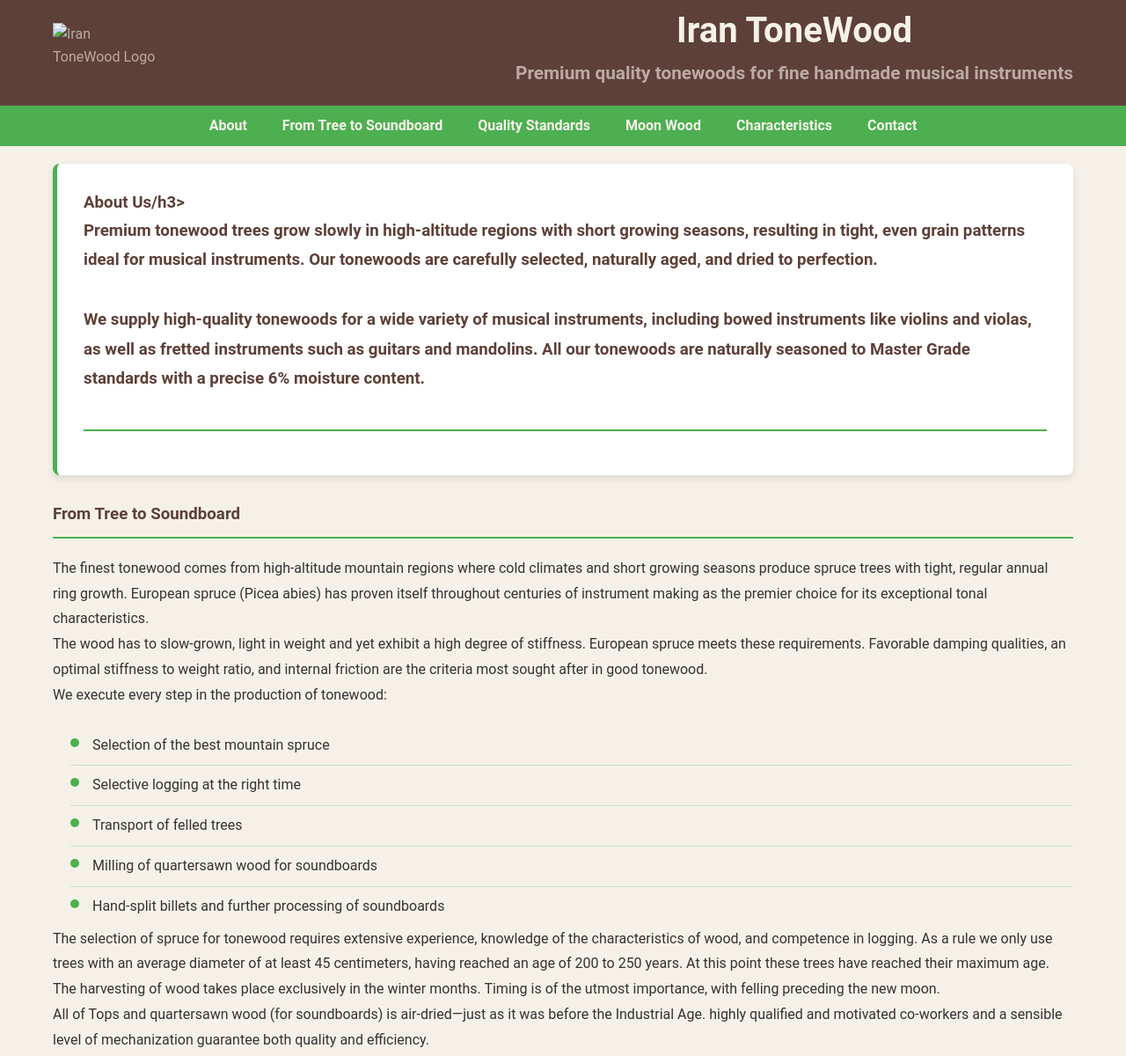
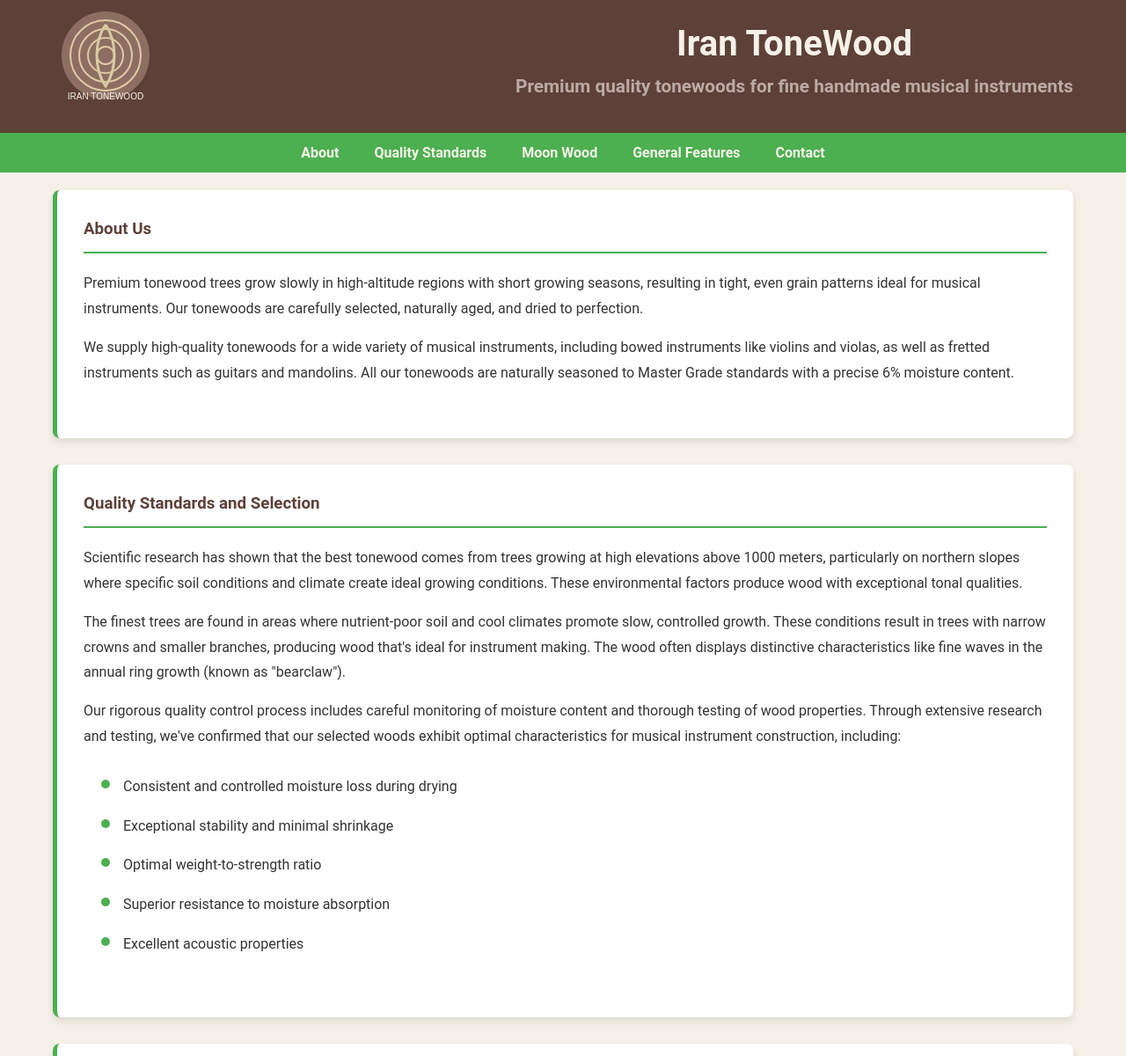
Before and after one commit to insideofdata/tonewood.ir, a plain HTML site: page tonewood.html in a window 1280 px wide. Shown: the part 17-1217 px from the top of the page at 88% size. Drawn offline with nearby package versions, Linux system fonts and the light colour scheme.

Commit message:
refactor(styles): update CSS and HTML for improved structure and readability
- Consolidate section styles in CSS for better maintainability
- Remove redundant inline styles and migrate to CSS file
- Update HTML structure for consistency and clarity
- Enhance gallery styles with grid layout and hover effects
- Adjust tonewood features list styling for uniformity

```diff
--- a/tonewood.css
+++ b/tonewood.css
@@ -93,7 +93,8 @@ main {
   margin: 0 auto;
 }
 
-.about, .services, .contact {
+/* Section Styles */
+.about, .process, .quality, .moonwood, .services, .woods, .instruments, .gallery, .contact {
   background: #fff;
   padding: 30px;
   border-radius: 8px;
@@ -115,7 +116,19 @@ section h4 {
   margin: 15px 0;
 }
 
-/* Tonewood features list */
+/* Section content */
+section p {
+  margin-bottom: 15px;
+  line-height: 1.8;
+}
+
+section .intro-text {
+  margin-bottom: 30px;
+}
+
+/* Remove the old .about, .services, .contact specific styles if they exist */
+
+/* Tonewood Features */
 .tonewood-features {
   margin-top: 20px;
 }
@@ -127,20 +140,15 @@ section h4 {
 
 .tonewood-features li {
   position: relative;
-  padding: 10px 0;
+  padding: 8px 0;
   padding-left: 25px;
-  border-bottom: 1px solid var(--accent-green);
-}
-
-.tonewood-features li:last-child {
-  border-bottom: none;
 }
 
 .tonewood-features li:before {
   content: "";
   position: absolute;
   left: 0;
-  top: 16px;
+  top: 14px;
   width: 10px;
   height: 10px;
   background-color: var(--medium-green);
@@ -200,3 +208,49 @@ a:hover {
     margin: 10px 0;
   }
 }
+
+/* Gallery Styles */
+/* Enhanced Gallery Styles */
+.gallery {
+  margin: 40px 0;
+  padding: 20px;
+  background: var(--cream);
+  border-radius: 8px;
+}
+
+.image-grid {
+  display: grid;
+  grid-template-columns: repeat(auto-fit, minmax(300px, 1fr));
+  gap: 25px;
+  margin-top: 30px;
+}
+
+.image-item {
+  background: white;
+  text-align: center;
+  border: 1px solid #ddd;
+  padding: 15px;
+  border-radius: 8px;
+  box-shadow: 0 2px 4px rgba(0,0,0,0.1);
+  transition: transform 0.3s ease;
+}
+
+.image-item:hover {
+  transform: translateY(-5px);
+  box-shadow: 0 4px 8px rgba(0,0,0,0.2);
+}
+
+.image-item img {
+  max-width: 100%;
+  height: auto;
+  border-radius: 4px;
+  object-fit: cover;
+  aspect-ratio: 4/3;
+}
+
+.image-item p {
+  margin-top: 12px;
+  font-style: italic;
+  color: var(--dark-brown);
+  font-size: 0.95em;
+}
--- a/tonewood.html
+++ b/tonewood.html
@@ -5,51 +5,20 @@
   <meta charset="UTF-8" />
   <meta name="viewport" content="width=device-width, initial-scale=1.0" />
   <meta name="description"
-    content="Iran ToneWood - Premium quality tonewoods from Swiss Alpine trees for fine handmade musical instruments including violins, violas, guitars, and mandolins." />
+    content="ToneWood - Premium quality tonewoods for fine handmade musical instruments including violins, violas, guitars, and mandolins." />
 
-  <title>Iran ToneWood</title>
+  <title>ToneWood</title>
   <link rel="icon" type="image/svg+xml" href="icons/tonewood-logo.svg" />
   <link rel="stylesheet" href="tonewood.css" />
-  <style>
-    /* Additional styles specific to tonewood page */
-    .tonewood-features {
-      margin-top: 20px;
-    }
-
-    .tonewood-features ul {
-      list-style-type: none;
-      padding-left: 20px;
-    }
-
-    .tonewood-features li {
-      position: relative;
-      padding: 8px 0;
-      padding-left: 25px;
-    }
-
-    .tonewood-features li:before {
-      content: "";
-      position: absolute;
-      left: 0;
-      top: 14px;
-      width: 10px;
-      height: 10px;
-      background-color: var(--medium-green);
-      border-radius: 50%;
-    }
-
-    .intro-text {
-      margin-bottom: 30px;
-      line-height: 1.8;
-    }
-  </style>
+  <link href="https://cdn.jsdelivr.net/npm/lightbox2@2.11.3/dist/css/lightbox.min.css" rel="stylesheet">
+  <script src="https://cdn.jsdelivr.net/npm/lightbox2@2.11.3/dist/js/lightbox-plus-jquery.min.js" defer></script>
 </head>
 
 <body>
   <header>
     <div class="header-container">
       <div class="logo-container">
-        <img src="icons/tonewood-logo.svg" alt="Iran ToneWood Logo" />
+        <img src="icons/tonewood-logo.svg" alt="ToneWood Logo" />
       </div>
       <div class="header-content">
         <h1>Iran ToneWood</h1>
@@ -62,52 +31,26 @@
   <nav>
     <ul>
       <li><a href="#about">About</a></li>
-      <li><a href="#process">From Tree to Soundboard</a></li>
       <li><a href="#quality">Quality Standards</a></li>
       <li><a href="#moonwood">Moon Wood</a></li>
-      <li><a href="#features">Characteristics</a></li>
+      <li><a href="#features">General Features</a></li>
       <li><a href="#contact">Contact</a></li>
     </ul>
   </nav>
 
   <main>
     <section id="about" class="about">
-      <h3>About Us/h3>
+      <h3>About Us</h3>
       <div class="intro-text">
         <p>
-          Premium tonewood trees grow slowly in high-altitude regions with short growing seasons, resulting in tight, even grain patterns ideal for musical instruments. Our tonewoods are carefully selected, naturally aged, and dried to perfection.
-        </p>
-        <br />
-        <p>
-          We supply high-quality tonewoods for a wide variety of musical instruments, including bowed instruments like violins and violas, as well as fretted instruments such as guitars and mandolins. All our tonewoods are naturally seasoned to Master Grade standards with a precise 6% moisture content.
-        </p>
-      </div>
-    </section>
-
-    <section id="process" class="process">
-      <h3>From Tree to Soundboard</h3>
-      <div class="intro-text">
-        <p>
-          The finest tonewood comes from high-altitude mountain regions where cold climates and short growing seasons produce spruce trees with tight, regular annual ring growth. European spruce (Picea abies) has proven itself throughout centuries of instrument making as the premier choice for its exceptional tonal characteristics.
+          Premium tonewood trees grow slowly in high-altitude regions with short growing seasons, resulting in tight,
+          even grain patterns ideal for musical instruments. Our tonewoods are carefully selected, naturally aged, and
+          dried to perfection.
         </p>
         <p>
-          The wood has to slow-grown, light in weight and yet exhibit a high degree of stiffness. European spruce meets these requirements. Favorable damping qualities, an optimal stiffness to weight ratio, and internal friction are the criteria most sought after in good tonewood.
-        </p>
-        <p>We execute every step in the production of tonewood:</p>
-        <div class="tonewood-features">
-          <ul>
-            <li>Selection of the best mountain spruce</li>
-            <li>Selective logging at the right time</li>
-            <li>Transport of felled trees</li>
-            <li>Milling of quartersawn wood for soundboards</li>
-            <li>Hand-split billets and further processing of soundboards</li>
-          </ul>
-        </div>
-        <p>
-          The selection of spruce for tonewood requires extensive experience, knowledge of the characteristics of wood, and competence in logging. As a rule we only use trees with an average diameter of at least 45 centimeters, having reached an age of 200 to 250 years. At this point these trees have reached their maximum age. The harvesting of wood takes place exclusively in the winter months. Timing is of the utmost importance, with felling preceding the new moon.
-        </p>
-        <p>
-          All of Tops and quartersawn wood (for soundboards) is air-dried—just as it was before the Industrial Age. highly qualified and motivated co-workers and a sensible level of mechanization guarantee both quality and efficiency.
+          We supply high-quality tonewoods for a wide variety of musical instruments, including bowed instruments like
+          violins and violas, as well as fretted instruments such as guitars and mandolins. All our tonewoods are
+          naturally seasoned to Master Grade standards with a precise 6% moisture content.
         </p>
       </div>
     </section>
@@ -116,13 +59,20 @@
       <h3>Quality Standards and Selection</h3>
       <div class="intro-text">
         <p>
-          Scientific research has shown that the best tonewood comes from trees growing at high elevations above 1000 meters, particularly on northern slopes where specific soil conditions and climate create ideal growing conditions. These environmental factors produce wood with exceptional tonal qualities.
+          Scientific research has shown that the best tonewood comes from trees growing at high elevations above 1000
+          meters, particularly on northern slopes where specific soil conditions and climate create ideal growing
+          conditions. These environmental factors produce wood with exceptional tonal qualities.
         </p>
         <p>
-          The finest trees are found in areas where nutrient-poor soil and cool climates promote slow, controlled growth. These conditions result in trees with narrow crowns and smaller branches, producing wood that's ideal for instrument making. The wood often displays distinctive characteristics like fine waves in the annual ring growth (known as "bearclaw").
+          The finest trees are found in areas where nutrient-poor soil and cool climates promote slow, controlled
+          growth. These conditions result in trees with narrow crowns and smaller branches, producing wood that's ideal
+          for instrument making. The wood often displays distinctive characteristics like fine waves in the annual ring
+          growth (known as "bearclaw").
         </p>
         <p>
-          Our rigorous quality control process includes careful monitoring of moisture content and thorough testing of wood properties. Through extensive research and testing, we've confirmed that our selected woods exhibit optimal characteristics for musical instrument construction, including:
+          Our rigorous quality control process includes careful monitoring of moisture content and thorough testing of
+          wood properties. Through extensive research and testing, we've confirmed that our selected woods exhibit
+          optimal characteristics for musical instrument construction, including:
         </p>
         <div class="tonewood-features">
           <ul>
@@ -140,14 +90,19 @@
       <h3>Moon Wood and Traditional Harvesting</h3>
       <div class="intro-text">
         <p>
-          Moon wood refers to timber harvested during specific lunar phases, following traditional practices that have been observed for centuries. This method is believed to enhance the wood's natural properties and characteristics.
+          Moon wood refers to timber harvested during specific lunar phases, following traditional practices that have
+          been observed for centuries. This method is believed to enhance the wood's natural properties and
+          characteristics.
         </p>
         <p>
-          Traditional woodcraft has long recognized the connection between lunar cycles and wood quality. Trees harvested during specific moon phases are said to exhibit superior properties for musical instrument construction.
+          Traditional woodcraft has long recognized the connection between lunar cycles and wood quality. Trees
+          harvested during specific moon phases are said to exhibit superior properties for musical instrument
+          construction.
         </p>
-        <h4>Scientific Understanding of Lunar Influence</h4>
         <p>
-          Research has shown that wood properties vary depending on harvest timing in relation to lunar cycles. Studies have examined factors such as moisture content, dimensional stability, and density, revealing interesting correlations between moon phases and wood characteristics.
+          Research has shown that wood properties vary depending on harvest timing in relation to lunar cycles. Studies
+          have examined factors such as moisture content, dimensional stability, and density, revealing interesting
+          correlations between moon phases and wood characteristics.
         </p>
         <div class="tonewood-features">
           <ul>
@@ -169,7 +124,8 @@
           <li>Straight grain (free of twists)</li>
           <li>Homogeneous wood (no tension wood)</li>
           <li>A uniform structure with tight annual rings ranging from 1-2 (3) mm</li>
-          <li>Low ratio of latewood (less than 20-30% of the total growth ring.) This assures a light coloration of the wood</li>
+          <li>Low ratio of latewood (less than 20-30% of the total growth ring.) This assures a light coloration of the
+            wood</li>
           <li>Light in weight (a low or middle specific weight under 0.450g/cm3) without being soft</li>
           <li>Stiffness: a high deformation resistance (elasticity model) very high in relation to weight</li>
           <li>Sound velocity in high relation to weight and at the same time a high degree of damping</li>
@@ -189,10 +145,11 @@
       </p>
       <p>Location: Iran</p>
     </section>
+
   </main>
 
   <footer>
-    <p>&copy; 2015-2025 Iran Tonewood. All rights reserved.</p>
+    <p>&copy; 2015-2025 Tonewood. All rights reserved.</p>
   </footer>
 </body>
 
```
Also changed, not shown: icons/tonewood-logo.svg (renamed from icones/tonewood-logo.svg), images/alpine-spruce.jpg (added), images/mulberry-trees.jpg (added), images/setar.jpg (added), images/tanboor.jpg (added), images/tar.jpg (added), images/tonbak.jpg (added).
